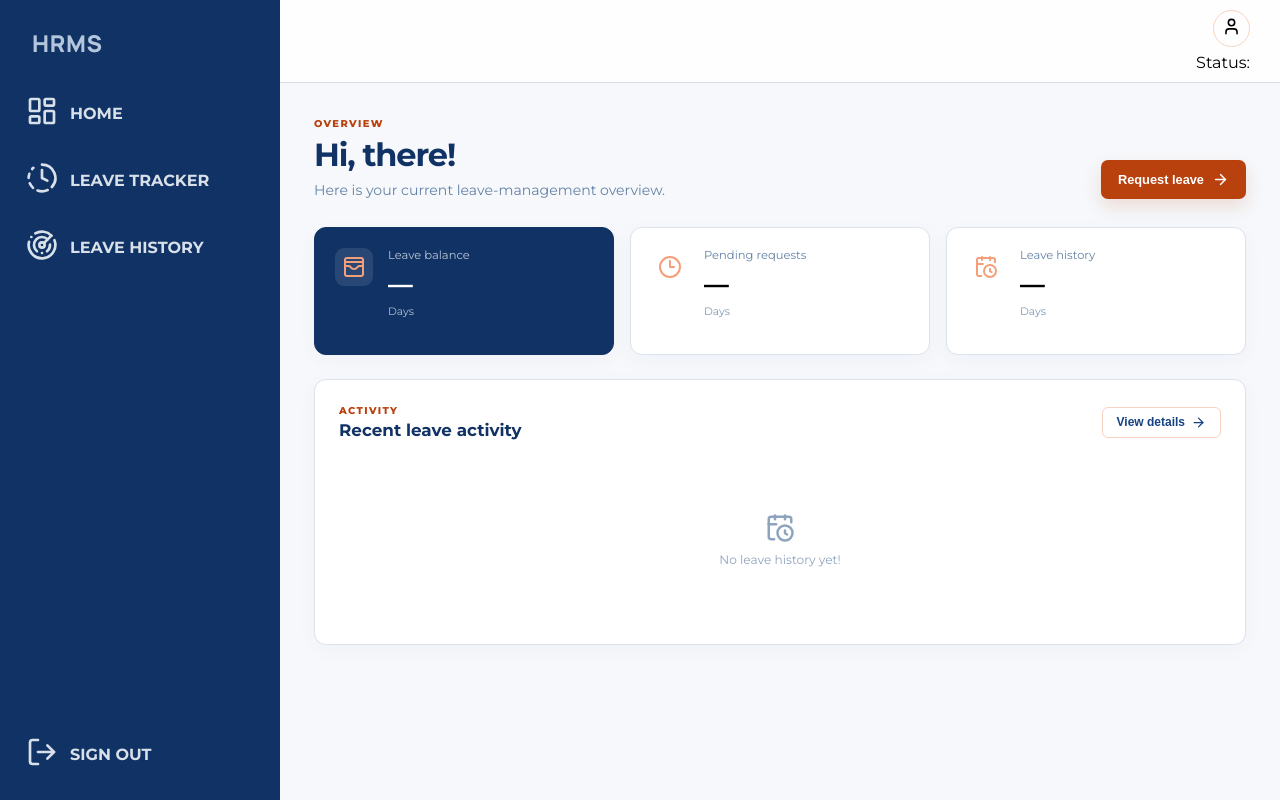
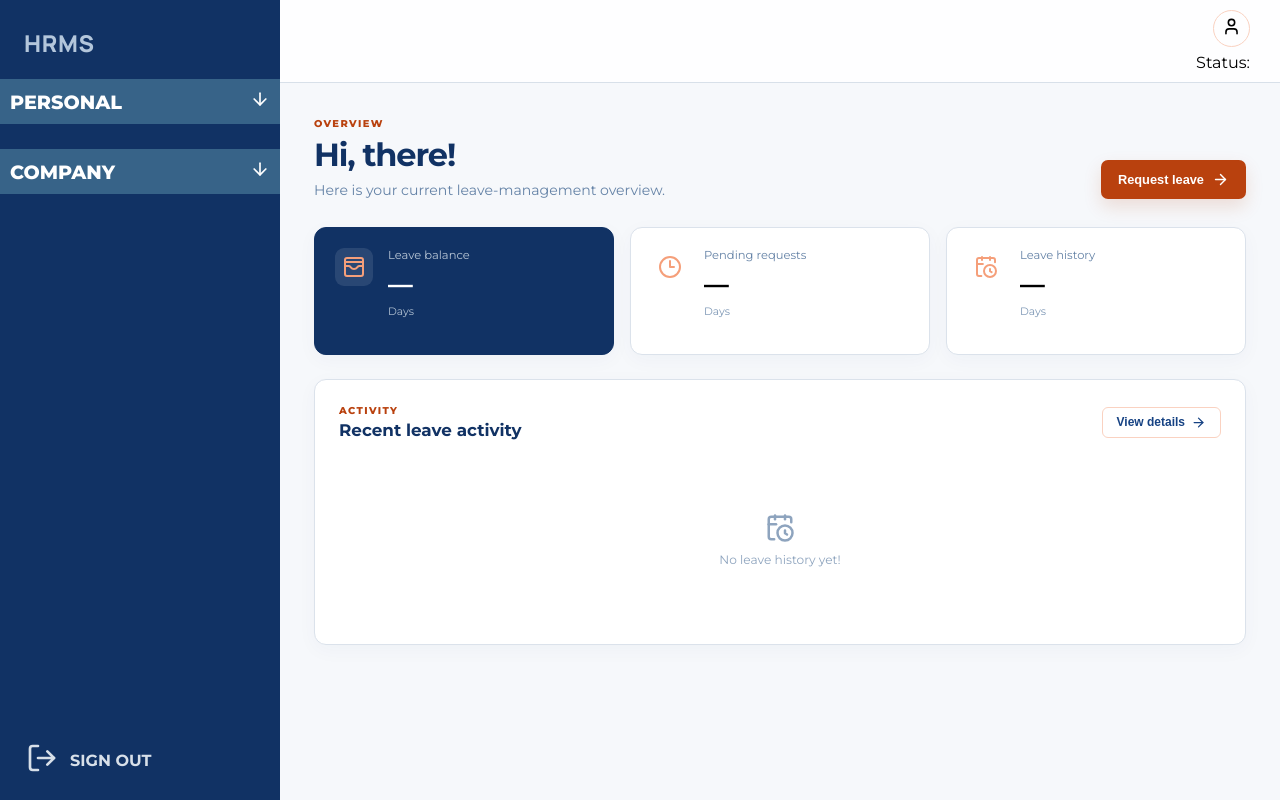
Before and after one commit to Tiwalolaoluwa-Olaolu/hr-management-system, a React (Vite) app: page /dashboard in a window 1280 px wide. Built offline with nearby package versions, Linux system fonts and the light colour scheme; a web font is replaced by a local one.

Commit message:
Replaced the HrSidebar with the EmployeeSidebar because it is more reusable that way
Expanded the Sidebar to be more sectioned (into Personal and Company) for the Manager and Admin Panel respectively

Retouched the Login to look more modern

```diff
--- a/src/App.css
+++ b/src/App.css
@@ -496,13 +496,12 @@ body {
 }
 
 .side-bar {
-  position: fixed;
   width: 280px;
   min-width: 280px;
   height: 100vh;
   background-color: hsl(216, 71%, 23%);
   color: #fff;
-  padding: 22px 14px 18px;
+  padding-block: 22px 12px;
   display: flex;
   flex-direction: column;
   position: sticky;
@@ -511,7 +510,7 @@ body {
 
 .side-bar-title {
   position: static;
-  padding: 0 8px;
+  padding: 0 14px;
   height: auto;
 }
 
@@ -524,66 +523,25 @@ body {
   font-size: 1.45rem;
 }
 
-.sidebar-user {
-  margin: 28px 6px 26px;
-  padding: 15px 12px;
-  display: flex;
-  gap: 11px;
-  align-items: center;
-  border: 1px solid rgba(255, 255, 255, .12);
-  background-color: rgba(255, 255, 255, .06);
-  border-radius: 10px;
-}
-
-.sidebar-avatar, .mini-avatar, .avatar-large {
-  display: flex;
-  align-items: center;
-  justify-content: center;
-  border-radius: 50%;
-  background-color: hsl(18, 86%, 39%);
-  color: #fff;
-  font-weight: 700;
-  flex-shrink: 0;
-}
-
-.sidebar-avatar {
-  width: 38px;
-  height: 38px;
-  font-size: .75rem;
-}
-
-.sidebar-user div:last-child {
-  min-width: 0;
-}
-
-.sidebar-user strong, .sidebar-user span {
-  display: block;
-  overflow: hidden;
-  text-overflow: ellipsis;
-  white-space: nowrap;
-}
-
-.sidebar-user strong {
-  font-size: .82rem;
-}
-
-.sidebar-user span {
-  font-size: .68rem;
-  color: hsl(212, 27%, 78%);
-  margin-top: 3px;
-}
-
-.sidebar-label {
-  color: hsl(212, 27%, 74%);
-  font-size: .62rem;
-  letter-spacing: .14em;
-  font-weight: 700;
-  padding: 0 12px 8px;
+.nav-section-header {
+  display: flex;
+  align-items: center;
+  justify-content: space-between;
+  width: 100%;
+  padding: 10px;
+  font-weight: 800;
+  font-size: 1.2rem;
+  background-color: rgb(55, 99, 136);
+  cursor: pointer;
+}
+
+.company-nav {
+  margin-top: 25px;
 }
 
 .nav-list {
   list-style: none;
-  margin-top: 20px;
+  margin-top: 15px;
   height: 100%;
   display: flex;
   flex-direction: column;
@@ -592,7 +550,7 @@ body {
 
 .nav-list li {
   width: 100%;
-  padding: 11px 12px;
+  padding: 11px 26px;
   color: hsl(212, 27%, 88%);
   display: flex;
   align-items:center;
@@ -1220,9 +1178,27 @@ td > span {
   gap: 5px;
   color: hsl(216, 71%, 30%);
   background-color: transparent;
+  border: 1px solid hsl(216, 18%, 58%);
+  border-radius: 4px;
+  padding: 5px 8px;
   font-weight: 700;
   font-size: .68rem;
   cursor: pointer;
+}
+
+.table-action:hover {
+  color: hsl(145, 45%, 93%);
+  border: none;
+  background-color: hsl(212, 27%, 25%);
+  transform: scale(1.1);
+}
+
+.deactivate-btn {
+  margin-left: 10px;
+}
+
+.deactivate-btn:hover {
+  background-color: hsl(18, 86%, 39%);
 }
 
 .danger-text {
@@ -1616,6 +1592,14 @@ td > span {
 }
 
 /*COMPANY STATISTICS*/
+.employee-stats-section {
+  min-height: 100px;
+}
+
+.error-alert {
+  text-align: center;
+}
+
 .employee-overview {
   background: #ffffff;
   border: 1px solid #e9edf3;
@@ -1657,7 +1641,8 @@ td > span {
 }
 
 .employee-total-badge {
-  min-width: 125px;
+  width: 120px;
+  margin-left: auto;
   padding: 1rem 1.2rem;
   border-radius: 14px;
   background: #f7f8fa;
@@ -1683,16 +1668,16 @@ td > span {
   display: grid;
   grid-template-columns: repeat(2, minmax(0, 1fr));
   gap: 1.4rem;
-  margin-top: 2rem;
+  margin-block: 1rem;
 }
 
 .employee-status-item {
   display: flex;
   gap: 1rem;
   padding: 1.4rem;
-  border: 1px solid #edf0f4;
+  border: 1px solid hsl(214, 24%, 94%);
   border-radius: 14px;
-  background: #fcfcfd;
+  background-color: hsl(240, 20%, 99%);
   transition:
     transform 0.2s ease,
     box-shadow 0.2s ease,
--- a/src/pages/HrStatistics.jsx
+++ b/src/pages/HrStatistics.jsx
@@ -1,4 +1,4 @@
-import { BarChart3, UserCheck, UserX } from 'lucide-react';
+import { BarChart3, IdCardLanyard, UserCheck, UserX } from 'lucide-react';
 import { useEffect, useState } from 'react';
 import AppShell from '../shared/components/AppShell';
 import { apiGet } from '../core/services/Api';
@@ -15,8 +15,8 @@ const HrStatistics = () => {
       .catch((e) => setError(e.message));
   }, []);
 
-  const active = employees.filter(item => Number(item.status) === 0).length;
-  const inactive = employees.filter(item => Number(item.status) === 1).length;
+  const active = employees.filter(item => item.status === 0).length;
+  const inactive = employees.filter(item => item.status === 1).length;
 
   return (
     <>
@@ -28,20 +28,28 @@ const HrStatistics = () => {
         <section className='page-heading'>
           <div>
             <span className='eyebrow'>REPORTING</span>
-            <h1>Company statistics</h1>
+            <h1>Company Statistics</h1>
             <p>
               Employee-level statistics
             </p>
           </div>
         </section>
-        {
-          error && (
-            <div className='inline-alert error-alert'>
-              {error}
+        <section className='employee-stats-section'>
+          <div className='section-header'>
+            <div>
+              <span className='eyebrow'>EMPLOYEE ANALYTICS</span>
+              <h2>Employee Statistics</h2>
             </div>
-          )
-        }
-        <section>
+            <IdCardLanyard size={20} />
+          </div>
+          {
+            error ? (
+              <p className='inline-alert error-alert'>
+                <span></span>
+                {error}
+              </p>
+          ) : (
+          <>
           <div className="employee-total-badge">
             <span>{employees.length}</span>
             <small>Total employees</small>
@@ -91,7 +99,7 @@ const HrStatistics = () => {
               <small>No longer marked as active</small>
             </div>
           </div>
-        </div>
+        </div></>)}
       </section>
       <section className='content-card dashboard-list-card'>
         <div className='section-header'>
@@ -99,7 +107,7 @@ const HrStatistics = () => {
             <span className='eyebrow'>LEAVE ANALYTICS</span>
             <h2>Leave Statistics</h2>
           </div>
-          <BarChart3 size={20} />
+          <BarChart3 size={18} />
         </div>
         <div className='empty-state'>
           <BarChart3 size={30} />
--- a/src/pages/LeaveHistory.jsx
+++ b/src/pages/LeaveHistory.jsx
@@ -24,7 +24,7 @@ const LeaveHistory = () => {
                   <div className='section-header'>
                     <div>
                       <span className='eyebrow'>HISTORY</span>
-                      <h2>My leave requests</h2>
+                      <h2>My Leave Requests</h2>
                     </div>
                     </div>
                    <div className='table-wrap'>
--- a/src/pages/People.jsx
+++ b/src/pages/People.jsx
@@ -267,9 +267,7 @@ const People = () => {
       <section className="page-heading">
         <div>
           <span className="eyebrow">PEOPLE</span>
-
           <h1>Employee Management System</h1>
-
           <p>
             Create, Update and Manage Employee Records.
           </p>
@@ -321,7 +319,9 @@ const People = () => {
                 ) : !employees.length ? (
                   <tr className="empty-table-row">
                     <td colSpan="7">
-                      No employee records exist in our database.
+                      {
+                        error ? `${error} data` : 'Loading...'
+                      }
                     </td>
                   </tr>
                 ) : employees.map((employee) => (
@@ -332,8 +332,8 @@ const People = () => {
                           {employee.firstName?.[0]}
                           {employee.lastName?.[0]}
                         </div>
-                        <strong>                                {employee.firstName}{' '}
-                          {employee.lastName}
+                        <strong>
+                          {employee.firstName}{' '}{employee.lastName}
                         </strong>
                       </div>
                     </td>
@@ -348,7 +348,7 @@ const People = () => {
                     <td>
                       <StatusBadge
                         status={
-                          employee.status === '0' ? 'Active': 'Inactive'
+                          employee.status === 0 ? 'Active': 'Inactive'
                         }
                       />
                     </td>
@@ -366,7 +366,7 @@ const People = () => {
                           STATUS.ACTIVE && (
                           <button
                             type="button"
-                            className="table-action"
+                            className="table-action deactivate-btn"
                             onClick={() =>
                               setDeactivateId(employee.id)
                             }
--- /dev/null
+++ b/src/shared/components/EmployeeSidebar.jsx
@@ -0,0 +1,22 @@
+import { LayoutDashboard, ClockFading, Radar } from "lucide-react";
+
+const EmployeeSidebar = ({ toHomeClick, toHistoryClick }) => {
+  return (
+    <>
+      <li onClick={toHomeClick}>
+        <span>{<LayoutDashboard size={32} />}</span>
+        <h3>HOME</h3>
+      </li>
+      <li>
+        <span>{<ClockFading size={32} />}</span>
+        <h3>LEAVE TRACKER</h3>
+      </li>
+      <li onClick={toHistoryClick}>
+        <span>{<Radar size={32} />}</span>
+        <h3>LEAVE HISTORY</h3>
+      </li>
+    </>
+  );
+};
+
+export default EmployeeSidebar;
--- a/src/shared/components/HrSidebar.jsx
+++ /dev/null
@@ -1,30 +0,0 @@
-import { ChartLine, IdCardLanyard, LayoutDashboard, LogOut } from "lucide-react";
-import SignOut from "./Signout";
-
-const HrSidebar = ({toHomeClick, toPeopleClick, toStatsClick, wide, onClose}) => {
-  return (
-    <>
-      <li onClick={toHomeClick}>
-        <span>{<LayoutDashboard size={32} />}</span>
-        <h3>HOME</h3>
-      </li>
-      <li onClick={toPeopleClick}>
-        <span>{<IdCardLanyard size={32} />}</span>
-        <h3>PEOPLE</h3>
-      </li>
-      <li onClick={toStatsClick}>
-        <span>{<ChartLine size={32} />}</span>
-        <h3>LEAVE STATISTICS</h3>
-      </li>
-      <li onClick={onClose}>
-        <span>{<LogOut size={32} />}</span>
-        <h3>SIGN OUT</h3>
-      </li>
-      {
-        wide && <SignOut wide={wide} onClose={onClose} />
-      }
-    </>
-  );
-};
-
-export default HrSidebar;
--- a/src/shared/components/Sidebar.jsx
+++ b/src/shared/components/Sidebar.jsx
@@ -1,13 +1,18 @@
-import { CalendarCheck2, ClockFading, LayoutDashboard, LogOut, Radar } from "lucide-react";
+import { ArrowDown, ArrowUp, CalendarCheck2, ChartLine, IdCardLanyard, LogOut } from "lucide-react";
 import NavBar from "./NavBar";
 import { useNavigate } from "react-router";
-import HrSidebar from "./HrSidebar";
+import EmployeeSidebar from "./EmployeeSidebar";
 import SignOut from "./Signout";
 import { useState } from "react";
 
 const Sidebar = ({ role }) => {
   const [isOpen, setIsOpen] = useState(false);
+  const [isPersonalToggled, setIsPersonalToggled] = useState(false);
+  const [isCompanyToggled, setIsCompanyToggled] = useState(false);
+
   const handleSignOut = () => setIsOpen(prev => !prev);
+  const togglePersonalNav = () => setIsPersonalToggled(prev => !prev);
+  const toggleCompanyNav = () => setIsCompanyToggled(prev => !prev);
 
   const navigate = useNavigate();
   const navigateToHome = () => navigate('/dashboard');
@@ -22,48 +27,68 @@ const Sidebar = ({ role }) => {
         <NavBar className='side-bar-title' />
         <ul className='nav-list'>
           {
-            role === 'HRAdmin' ?
-              (
-                <HrSidebar
+            role === 'Employee' ? (
+              <EmployeeSidebar
                 toHomeClick={navigateToHome}
-                  toPeopleClick={navigateToPeople}
-                  toStatsClick={navigateToStats}
-                  wide={isOpen}
-                  onClose={handleSignOut}
+                toHistoryClick={navigateToHistory}
               />
             ) : (
               <>
-              <li onClick={navigateToHome}>
+                <p className='nav-section-header' onClick={togglePersonalNav}>
+                  PERSONAL
                   <span>
-                  {<LayoutDashboard size={32} />}
+                    {
+                      isPersonalToggled ? <ArrowUp size={20} /> : <ArrowDown size={20} />
+                    }
                   </span>
-                <h3>HOME</h3>
+                </p>
+                {
+                  isPersonalToggled && (<EmployeeSidebar
+                    toHomeClick={navigateToHome}
+                    toHistoryClick={navigateToHistory}
+                  />)
+                }
+                <ul className='nav-list'>
+                  <p className='nav-section-header' onClick={toggleCompanyNav}>
+                    COMPANY
+                    <span>
+                      {
+                        isCompanyToggled ? <ArrowUp size={20} /> : <ArrowDown size={20} />
+                      }
+                    </span>
+                  </p>
+                  {
+                    (isCompanyToggled && role === 'HRAdmin') && (
+                      <>
+                        <li onClick={navigateToPeople}>
+                          <span>{<IdCardLanyard size={32} />}</span>
+                          <h3>PEOPLE</h3>
                         </li>
-              <li>
-                <span>
-                  {<ClockFading size={32} />}
-                </span>
-                <h3>LEAVE TRACKER</h3>
+                        <li onClick={navigateToStats}>
+                          <span>{<ChartLine size={32} />}</span>
+                          <h3>LEAVE STATISTICS</h3>
                         </li>
+                      </>
+                    )
+                  }
                   {
-                role === 'Manager' && (<li onClick=   {navigateToTeam}>
+                    (isCompanyToggled && role === 'Manager') && (
+                      <li onClick={navigateToTeam}>
                         <span>{<CalendarCheck2 size={32} />}</span>
                         <h3>TEAM REQUESTS</h3>
-                </li>)
+                      </li>
+                    )
                   }
-              <li onClick={navigateToHistory}>
-                <span>{<Radar size={32} />}</span>
-                <h3>LEAVE HISTORY</h3>
-              </li>
+                </ul>
+              </>
+            )
+          }
           <li className='sidebar-signout' onClick={handleSignOut}>
             <span>{<LogOut size={32} />}</span>
             <h3>SIGN OUT</h3>
           </li>
           {
             isOpen && <SignOut wide={isOpen} onClose={handleSignOut} />
-              }
-              </>
-            )
           }
         </ul>
       </aside>
```
Lines whose indentation alone changed are shown as unchanged.
